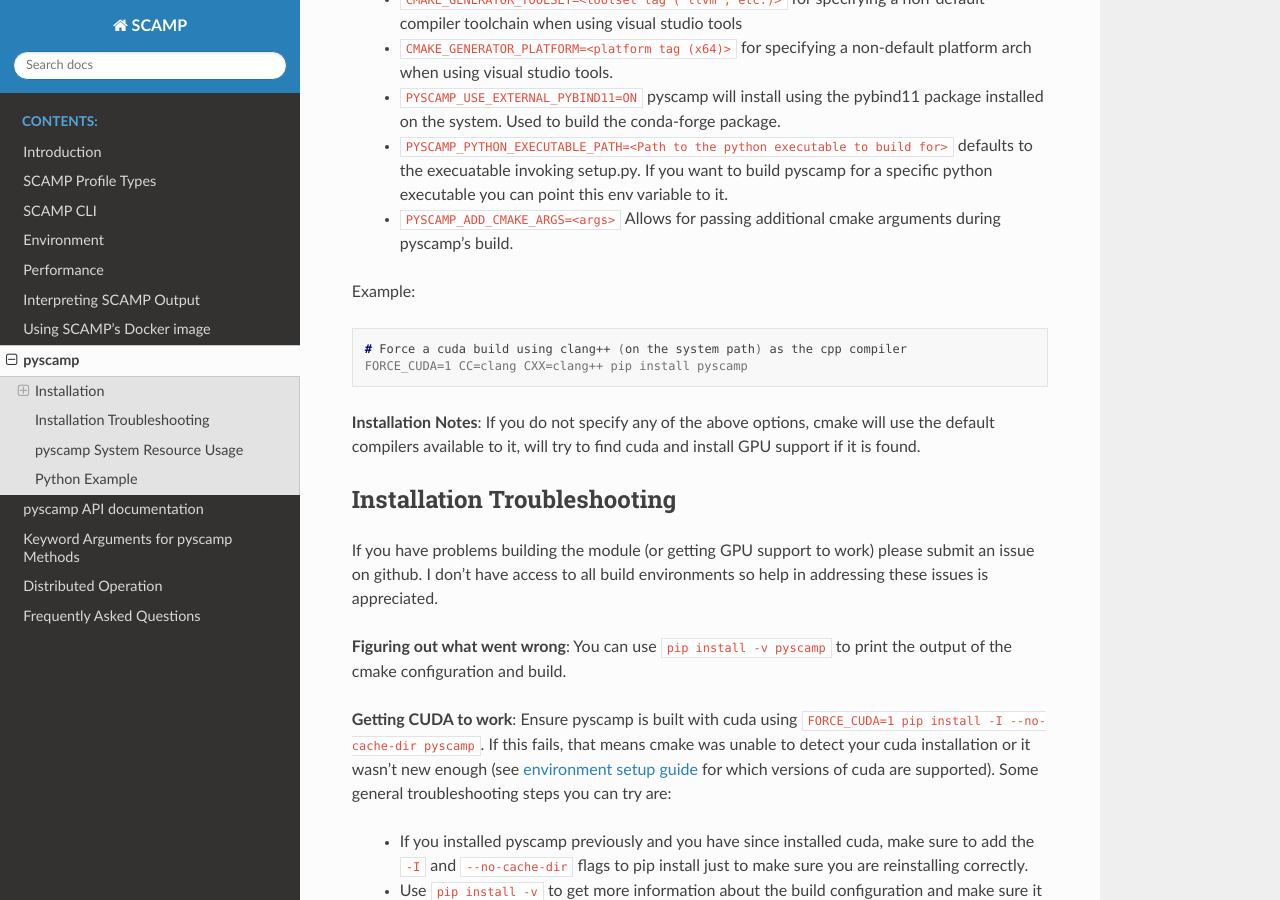
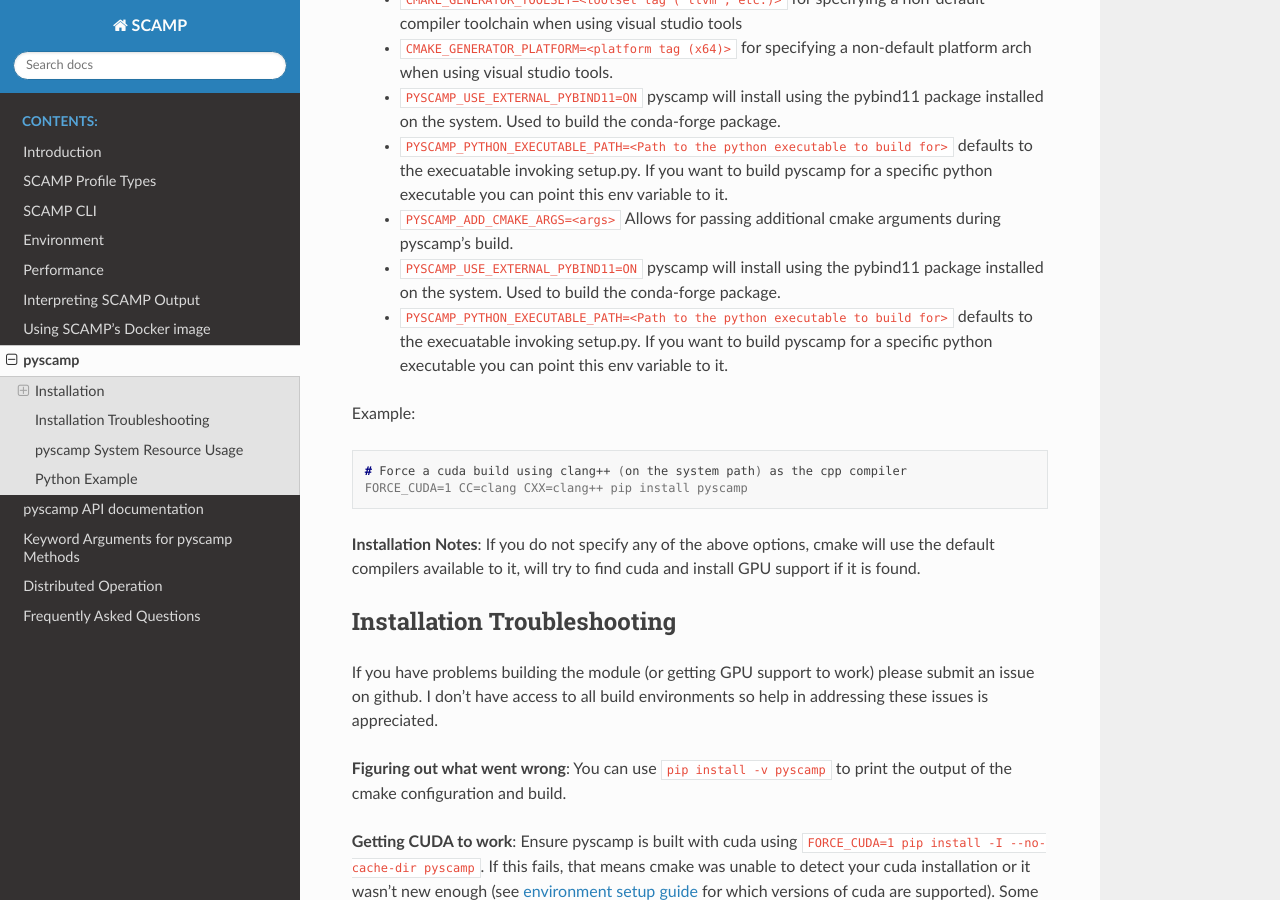
Before and after one commit to zpzim/SCAMP, a Sphinx documentation site: the page built from docs/source/pyscamp/intro.rst, in a window 1280 px wide and 900 px high, scrolled down 1348 px. Built offline with Sphinx 7.4.7 and the Read the Docs theme 2.0.0, drawn with Linux system fonts in a browser that asks for light colours.

Commit message:
Update pyscamp docs with info about conda package.

```diff
--- a/docs/source/pyscamp/intro.rst
+++ b/docs/source/pyscamp/intro.rst
@@ -43,6 +43,8 @@
   * ``PYSCAMP_USE_EXTERNAL_PYBIND11=ON`` pyscamp will install using the pybind11 package installed on the system. Used to build the conda-forge package.
   * ``PYSCAMP_PYTHON_EXECUTABLE_PATH=<Path to the python executable to build for>`` defaults to the execuatable invoking setup.py. If you want to build pyscamp for a specific python executable you can point this env variable to it.
   * ``PYSCAMP_ADD_CMAKE_ARGS=<args>`` Allows for passing additional cmake arguments during pyscamp's build.
+  * ``PYSCAMP_USE_EXTERNAL_PYBIND11=ON`` pyscamp will install using the pybind11 package installed on the system. Used to build the conda-forge package.
+  * ``PYSCAMP_PYTHON_EXECUTABLE_PATH=<Path to the python executable to build for>`` defaults to the execuatable invoking setup.py. If you want to build pyscamp for a specific python executable you can point this env variable to it.
 
 .. highlight:: console
 
```
